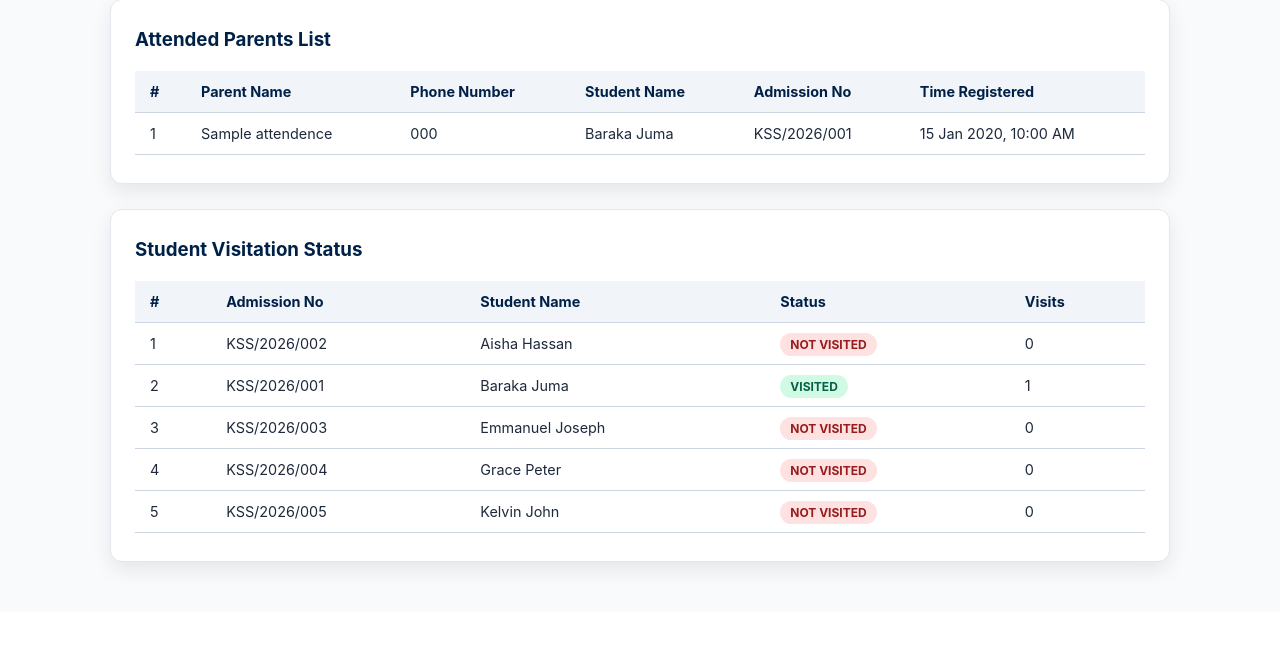
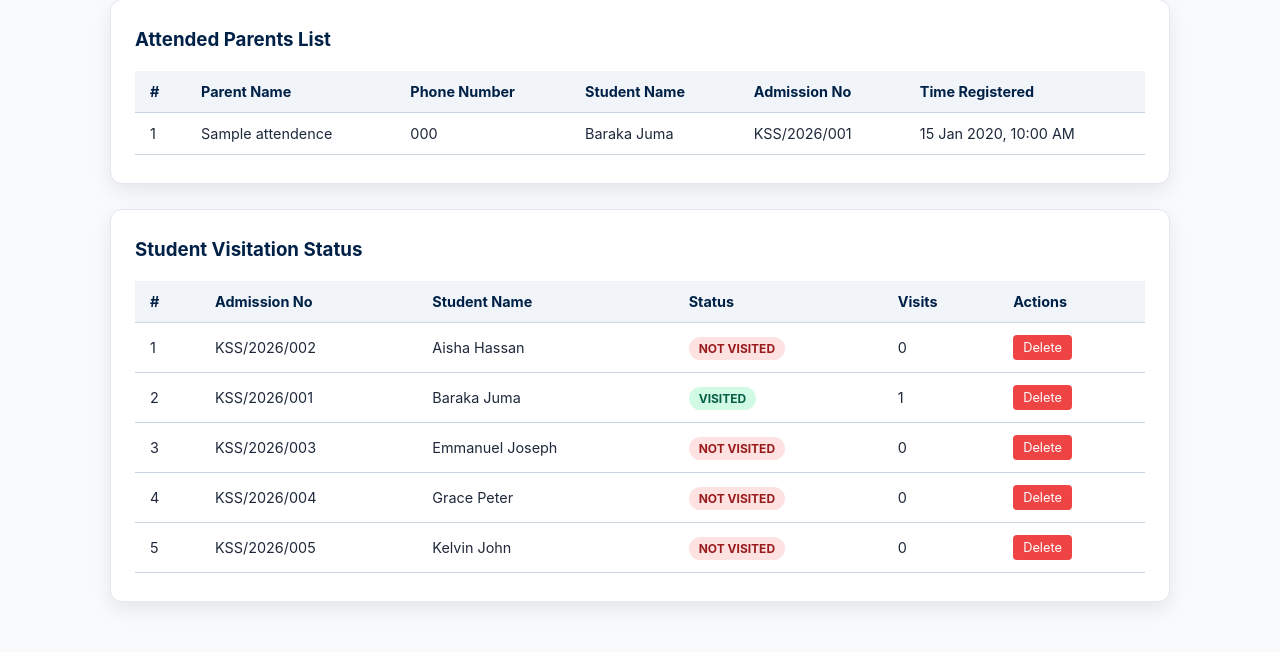
Before and after one commit to cabrixjr/parent_registration, a PHP site: page /admin/dashboard.php in a window 1280 px wide. Shown: the part 637-1289 px from the top of the page. Before the commit the page ends 1212 px from the top, so only its background shows below. Run offline with PHP 8.4, Linux system fonts and the light colour scheme; a user stored in the database is signed in; data comes from the database, SQL or seed files in the repository; tables that the repository leaves empty hold one stand-in row (values such as "Sample post"); some libraries are stand-ins or nearby versions.

Commit message:
Update dashboard.php

```diff
--- a/admin/dashboard.php
+++ b/admin/dashboard.php
@@ -34,6 +34,21 @@ $pending_students_count = $total_students - $visited_students_count;
     <link rel="stylesheet" href="../assets/css/style.css">
     <script src="https://cdnjs.cloudflare.com/ajax/libs/jspdf/2.5.1/jspdf.umd.min.js"></script>
     <script src="https://cdnjs.cloudflare.com/ajax/libs/jspdf-autotable/3.5.25/jspdf.plugin.autotable.min.js"></script>
+    <style>
+        .btn-danger-sm {
+            background-color: #ef4444;
+            color: white;
+            padding: 5px 10px;
+            font-size: 0.8rem;
+            border-radius: 4px;
+            border: none;
+            cursor: pointer;
+            transition: background 0.2s ease;
+        }
+        .btn-danger-sm:hover {
+            background-color: #dc2626;
+        }
+    </style>
 </head>
 <body>
 
@@ -45,7 +60,7 @@ $pending_students_count = $total_students - $visited_students_count;
     <div class="container">
         <!-- Top Navigation -->
         <div style="display: flex; justify-content: space-between; align-items: center; margin-bottom: 20px;">
-            <div>Welcome, <strong><?= htmlspecialchars($_SESSION['admin_name']) ?></strong></div>
+            <div>Welcome, <strong><?= htmlspecialchars($_SESSION['admin_name'] ?? 'Admin') ?></strong></div>
             <a href="logout.php" style="color: var(--danger); font-weight: 700; text-decoration: none;">Logout</a>
         </div>
 
@@ -152,9 +167,11 @@ $pending_students_count = $total_students - $visited_students_count;
                             <th>Student Name</th>
                             <th>Status</th>
                             <th>Visits</th>
+                            <th>Actions</th>
                         </tr>
                     </thead>
                     <tbody>
+                        <?php if (count($students_list) > 0): ?>
                             <?php foreach ($students_list as $index => $student): ?>
                                 <tr>
                                     <td><?= $index + 1 ?></td>
@@ -166,8 +183,18 @@ $pending_students_count = $total_students - $visited_students_count;
                                         </span>
                                     </td>
                                     <td><?= $student['attendance_count'] ?></td>
+                                    <td>
+                                        <form action="student_actions.php" method="POST" onsubmit="return confirm('Are you sure you want to delete this student? All attendance records associated with this student will also be removed.');" style="margin: 0;">
+                                            <input type="hidden" name="action" value="delete_student">
+                                            <input type="hidden" name="student_id" value="<?= $student['id'] ?>">
+                                            <button type="submit" class="btn-danger-sm">Delete</button>
+                                        </form>
+                                    </td>
                                 </tr>
                             <?php endforeach; ?>
+                        <?php else: ?>
+                            <tr><td colspan="6" style="text-align: center;">No students found in roster.</td></tr>
+                        <?php endif; ?>
                     </tbody>
                 </table>
             </div>
```
Lines whose indentation alone changed are shown as unchanged.
